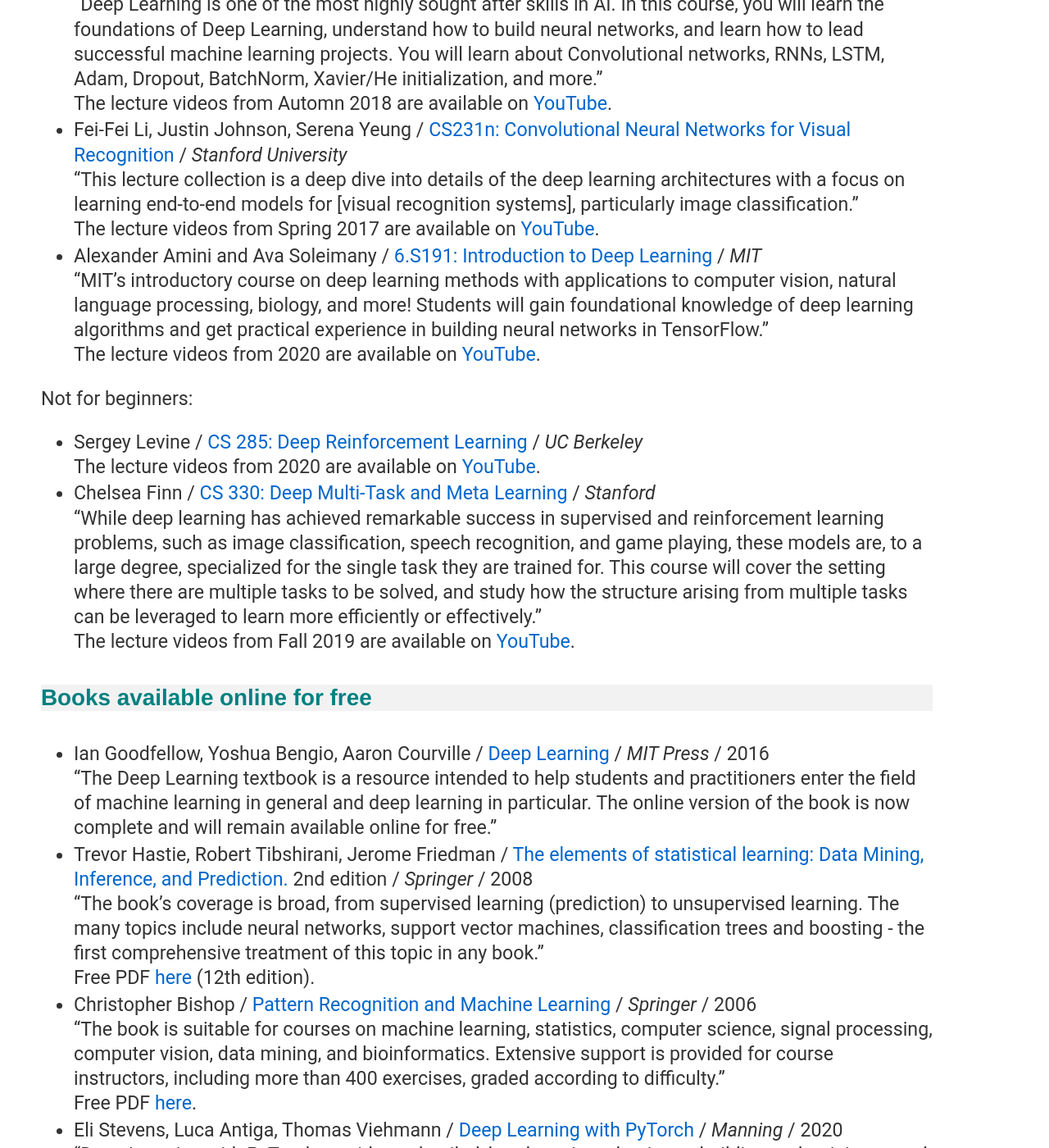
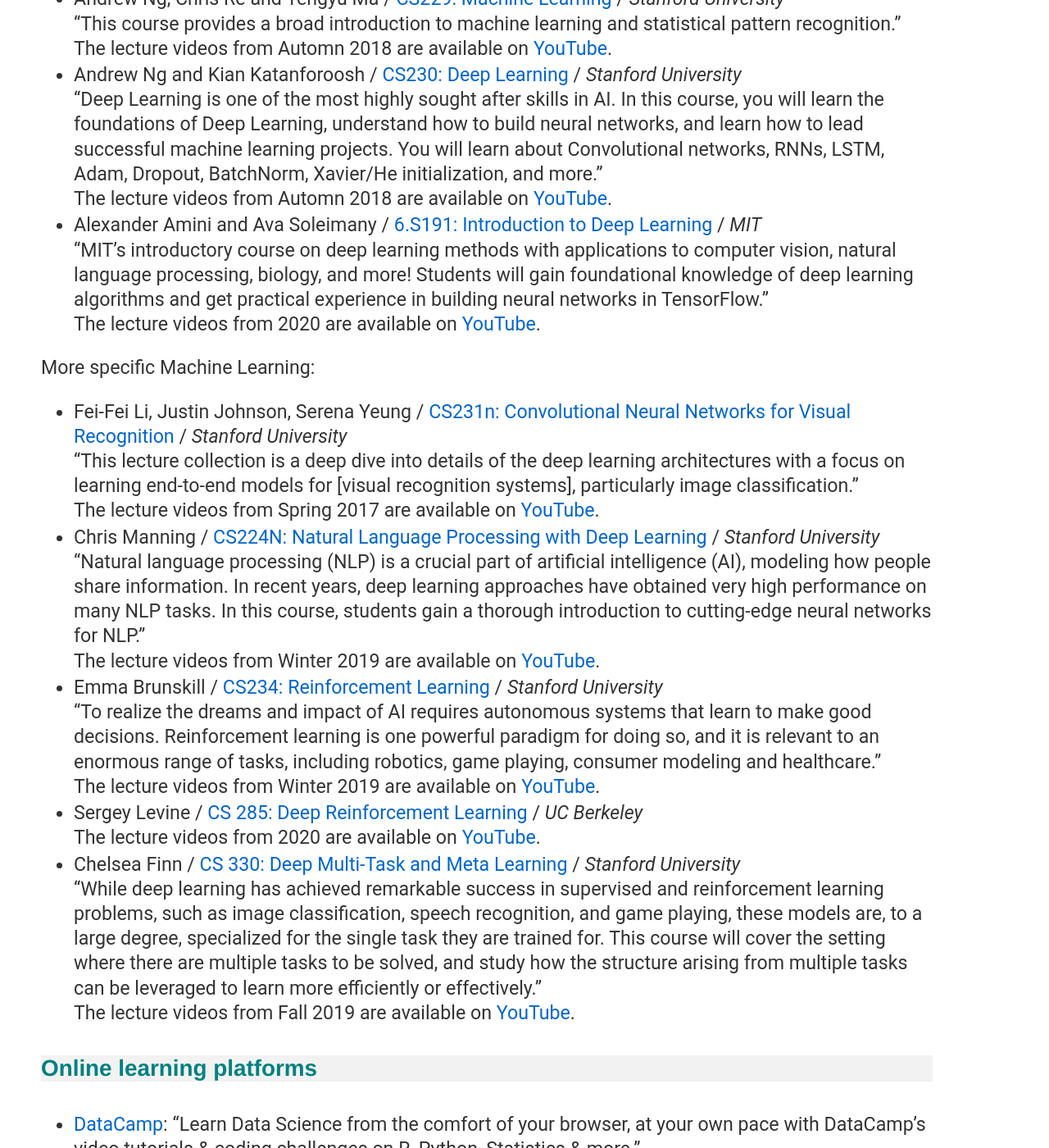
Before and after one commit to sylvaincom/sylvaincom.github.io, a Jekyll site: the page built from _posts/2019-08-08-learning-ml.md, in a window 1280 px wide and 1400 px high, scrolled down 1017 px. Shown: the whole window at 82% size. Built offline with Jekyll 4.4.1, drawn with Linux system fonts in a browser that asks for light colours; nearby versions of some CDN libraries; some of the changed text lies outside the part shown.

Commit message:
Updating content

```diff
--- a/_posts/2019-08-08-learning-ml.md
+++ b/_posts/2019-08-08-learning-ml.md
@@ -6,21 +6,23 @@
 
 In this post, I suggest some references for getting started and beyond with ML.
 
-I also suggest having a look at:
+I also compiled some advice from other Data Scientists on how to start learning ML:
+* Santiago Víquez Segura / [If I had to start learning Data Science again, how would I do it?](https://towardsdatascience.com/if-i-had-to-start-learning-data-science-again-how-would-i-do-it-78a72b80fd93){:target="_blank"} / _Towards Data Science_ / Apr. 25, 2020
 * Jason Brownlee / [Need Help Getting Started with Applied Machine Learning?](https://machinelearningmastery.com/start-here/){:target="_blank"} / _Machine Learning Mastery_
+* [Thomas Wolf](https://thomwolf.io/){:target="_blank"} / [I started my online education in AI/ML reading books and following online courses](https://thomwolf.io/data/Thom_wolf_reading_list.txt){:target="_blank"}
 * [Choosing the right estimator](https://scikit-learn.org/stable/tutorial/machine_learning_map/index.html){:target="_blank"} / _scikit-learn_
 
 **Table of Contents:**
-- [Lecture videos available online for free](#videos)
-- [Books available online for free](#books1)
+- [Academic lecture videos available online for free](#videos)
 - [Online learning platforms](#platforms)
-- [Books not available for free](#books2)
+- [Books](#books)
 - [Blogs](#blogs)
 - [Online tools for a better interpretation of machine learning](#tools)
 
 <a name='videos'></a>
-#### Lecture videos available online for free
+#### Academic lecture videos available online for free
 
+Introduction to Machine Learning and Deep Learning:
 * Andrew Ng / [Machine Learning](https://www.coursera.org/learn/machine-learning){:target="_blank"} / _Coursera_ / 2011<br/>
 "In this class, you will learn about the most effective machine learning techniques, and gain practice implementing them and getting them to work for yourself."
 * Andrew Ng, Chris Ré and Tengyu Ma / [CS229: Machine Learning](http://cs229.stanford.edu/){:target="_blank"} / _Stanford University_<br/>
@@ -29,23 +31,38 @@
 * Andrew Ng and Kian Katanforoosh / [CS230: Deep Learning](https://cs230.stanford.edu/){:target="_blank"} / _Stanford University_<br/>
 "Deep Learning is one of the most highly sought after skills in AI. In this course, you will learn the foundations of Deep Learning, understand how to build neural networks, and learn how to lead successful machine learning projects. You will learn about Convolutional networks, RNNs, LSTM, Adam, Dropout, BatchNorm, Xavier/He initialization, and more."<br/>
 The lecture videos from Automn 2018 are available on [YouTube](https://www.youtube.com/watch?v=PySo_6S4ZAg&list=PLoROMvodv4rOABXSygHTsbvUz4G_YQhOb){:target="_blank"}.
-* Fei-Fei Li, Justin Johnson, Serena Yeung / [CS231n: Convolutional Neural Networks for Visual Recognition](http://cs231n.stanford.edu/){:target="_blank"} / _Stanford University_<br/>
-"This lecture collection is a deep dive into details of the deep learning architectures with a focus on learning end-to-end models for [visual recognition systems], particularly image classification."<br/>
-The lecture videos from Spring 2017 are available on [YouTube](https://www.youtube.com/playlist?list=PL3FW7Lu3i5JvHM8ljYj-zLfQRF3EO8sYv){:target="_blank"}.
 * Alexander Amini and Ava Soleimany / [6.S191: Introduction to Deep Learning](http://introtodeeplearning.com/){:target="_blank"} / _MIT_<br/>
 "MIT's introductory course on deep learning methods with applications to computer vision, natural language processing, biology, and more! Students will gain foundational knowledge of deep learning algorithms and get practical experience in building neural networks in TensorFlow."<br/>
 The lecture videos from 2020 are available on [YouTube](https://www.youtube.com/watch?v=njKP3FqW3Sk&list=PLtBw6njQRU-rwp5__7C0oIVt26ZgjG9NI&index=1){:target="_blank"}.
 
-Not for beginners:
-* Sergey Levine / [CS 285: Deep Reinforcement Learning](http://rail.eecs.berkeley.edu/deeprlcourse/) / _UC Berkeley_<br/>
+More specific Machine Learning:
+* Fei-Fei Li, Justin Johnson, Serena Yeung / [CS231n: Convolutional Neural Networks for Visual Recognition](http://cs231n.stanford.edu/){:target="_blank"} / _Stanford University_<br/>
+"This lecture collection is a deep dive into details of the deep learning architectures with a focus on learning end-to-end models for [visual recognition systems], particularly image classification."<br/>
+The lecture videos from Spring 2017 are available on [YouTube](https://www.youtube.com/playlist?list=PL3FW7Lu3i5JvHM8ljYj-zLfQRF3EO8sYv){:target="_blank"}.
+* Chris Manning / [CS224N: Natural Language Processing with Deep Learning](http://web.stanford.edu/class/cs224n/){:target="_blank"} / _Stanford University_<br/>
+"Natural language processing (NLP) is a crucial part of artificial intelligence (AI), modeling how people share information. In recent years, deep learning approaches have obtained very high performance on many NLP tasks. In this course, students gain a thorough introduction to cutting-edge neural networks for NLP." <br/>
+The lecture videos from Winter 2019 are available on [YouTube](https://www.youtube.com/playlist?list=PLoROMvodv4rOhcuXMZkNm7j3fVwBBY42z){:target="_blank"}.
+* Emma Brunskill / [CS234: Reinforcement Learning](http://web.stanford.edu/class/cs234/index.html){:target="_blank"} / _Stanford University_<br/>
+"To realize the dreams and impact of AI requires autonomous systems that learn to make good decisions. Reinforcement learning is one powerful paradigm for doing so, and it is relevant to an enormous range of tasks, including robotics, game playing, consumer modeling and healthcare."<br/>
+The lecture videos from Winter 2019 are available on [YouTube](https://www.youtube.com/playlist?list=PLoROMvodv4rOSOPzutgyCTapiGlY2Nd8u){:target="_blank"}.
+* Sergey Levine / [CS 285: Deep Reinforcement Learning](http://rail.eecs.berkeley.edu/deeprlcourse/){:target="_blank"} / _UC Berkeley_<br/>
 The lecture videos from 2020 are available on [YouTube](https://www.youtube.com/playlist?list=PL_iWQOsE6TfURIIhCrlt-wj9ByIVpbfGc){:target="_blank"}.
-* Chelsea Finn / [CS 330: Deep Multi-Task and Meta Learning](http://cs330.stanford.edu/){:target="_blank"} / _Stanford_<br/>
+* Chelsea Finn / [CS 330: Deep Multi-Task and Meta Learning](http://cs330.stanford.edu/){:target="_blank"} / _Stanford University_<br/>
 "While deep learning has achieved remarkable success in supervised and reinforcement learning problems, such as image classification, speech recognition, and game playing, these models are, to a large degree, specialized for the single task they are trained for. This course will cover the setting where there are multiple tasks to be solved, and study how the structure arising from multiple tasks can be leveraged to learn more efficiently or effectively."<br/>
 The lecture videos from Fall 2019 are available on [YouTube](https://www.youtube.com/playlist?list=PLoROMvodv4rMC6zfYmnD7UG3LVvwaITY5){:target="_blank"}.
 
+<a name='platforms'></a>
+#### Online learning platforms
+* [DataCamp](https://www.datacamp.com/){:target="_blank"}: "Learn Data Science from the comfort of your browser, at your own pace with DataCamp's video tutorials & coding challenges on R, Python, Statistics & more."
+* [deeplearning.ai](https://www.deeplearning.ai/){:target="_blank"} by Andrew Ng: "Whether you want to build algorithms or build a company, deeplearning.ai's Machine Learning courses will teach you key concepts and applications of AI."
+* [Fast.ai](https://www.fast.ai){:target="_blank"}: "Making neural nets uncool again"
+* [Kaggle](https://www.kaggle.com/learn/overview){:target="_blank"}: "Faster Data Science Education. Practical data skills you can apply immediately: that's what you'll learn in these free micro-courses. They're the fastest (and most fun) way to become a data scientist or improve your current skills."
+* [Workera](https://workera.ai/){:target="_blank"} by _deeplearning.ai_: "Standardized testing for AI skills. Test your abilities with assessments developed by a team of AI experts led by Dr. Andrew Ng and Kian Katanforoosh from deeplearning.ai."
 
-<a name='books1'></a>
-#### Books available online for free
+<a name='books'></a>
+#### Books
+
+Books available online for free:
 * Ian Goodfellow, Yoshua Bengio, Aaron Courville / [Deep Learning](https://www.deeplearningbook.org/){:target="_blank"} / _MIT Press_ / 2016<br/>
 "The Deep Learning textbook is a resource intended to help students and practitioners enter the field of machine learning in general and deep learning in particular. The online version of the book is now complete and will remain available online for free."
 * Trevor Hastie, Robert Tibshirani, Jerome Friedman / [The elements of statistical learning: Data Mining, Inference, and Prediction.](https://web.stanford.edu/~hastie/ElemStatLearn/){:target="_blank"} 2nd edition / _Springer_ / 2008<br/>
@@ -63,16 +80,7 @@
 "Contenu: apprentissage supervisé (classification, régression) et non-supervisé (partitionnement), malédiction de la dimension, dilemme biais-fluctuation, théorie statistique de l'apprentissage, régression logistique, plus proches voisins, machines à vecteurs supports (dualité de Wolfe, astuce du noyau), réseaux de neurones artificiels (Perceptron de Rosenblatt, théorème de Cybenko, apprentissage et rétropropagation des erreurs, régularisation, introduction à l'apprentissage profond)."<br/>
 Free PDF [here](https://members.loria.fr/FSur/enseignement/apprauto/poly_apprauto_FSur.pdf){:target="_blank"}.
 
-<a name='platforms'></a>
-#### Online learning platforms
-* [DataCamp](https://www.datacamp.com/){:target="_blank"}: "Learn Data Science from the comfort of your browser, at your own pace with DataCamp's video tutorials & coding challenges on R, Python, Statistics & more."
-* [deeplearning.ai](https://www.deeplearning.ai/){:target="_blank"} by Andrew Ng: "Whether you want to build algorithms or build a company, deeplearning.ai's Machine Learning courses will teach you key concepts and applications of AI."
-* [Fast.ai](https://www.fast.ai){:target="_blank"}: "Making neural nets uncool again"
-* [Kaggle](https://www.kaggle.com/learn/overview){:target="_blank"}: "Faster Data Science Education. Practical data skills you can apply immediately: that's what you'll learn in these free micro-courses. They're the fastest (and most fun) way to become a data scientist or improve your current skills."
-* [Workera](https://workera.ai/){:target="_blank"} by _deeplearning.ai_: "Standardized testing for AI skills. Test your abilities with assessments developed by a team of AI experts led by Dr. Andrew Ng and Kian Katanforoosh from deeplearning.ai."
-
-<a name='books2'></a>
-#### Books not available for free
+Books not available for free:
 * Aurélien Géron / [Hands-On Machine Learning with Scikit-Learn, Keras & TensorFlow](https://www.oreilly.com/library/view/hands-on-machine-learning/9781492032632/){:target="_blank"}, 2nd Edition / _O'Reilly_ / 2019<br/>
 "You’ll learn a range of techniques, starting with simple linear regression and progressing to deep neural networks. With exercises in each chapter to help you apply what you’ve learned, all you need is programming experience to get started."
 
@@ -124,5 +132,5 @@
 "Tinker With a Neural Network Right Here in Your Browser. Don’t Worry, You Can’t Break It. We Promise."
 * [GAN Lab](https://poloclub.github.io/ganlab/){:target="_blank"} by Polo Club of Data Science<br/>
 "Play with Generative Adversarial Networks (GANs) in your browser!"
-* [Polo Club of Data Science](https://poloclub.github.io/)<br/>
+* [Polo Club of Data Science](https://poloclub.github.io/){:target="_blank"}<br/>
 "At Georgia Tech, we innovate scalable, interactive, and interpretable tools that amplify human's ability to understand and interact with billion-scale data and machine learning models. Our current research thrusts: human-centered AI (interpretable, fair, safe AI; adversarial ML); large graph visualization and mining; cybersecurity; and social good (health, energy)."
```
